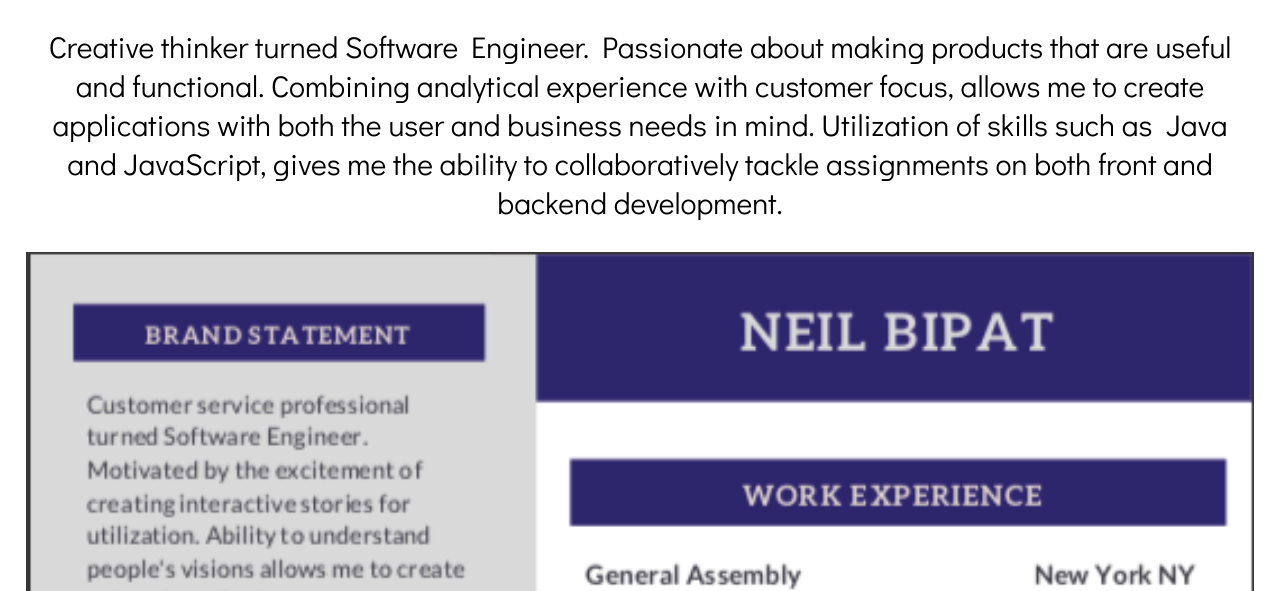
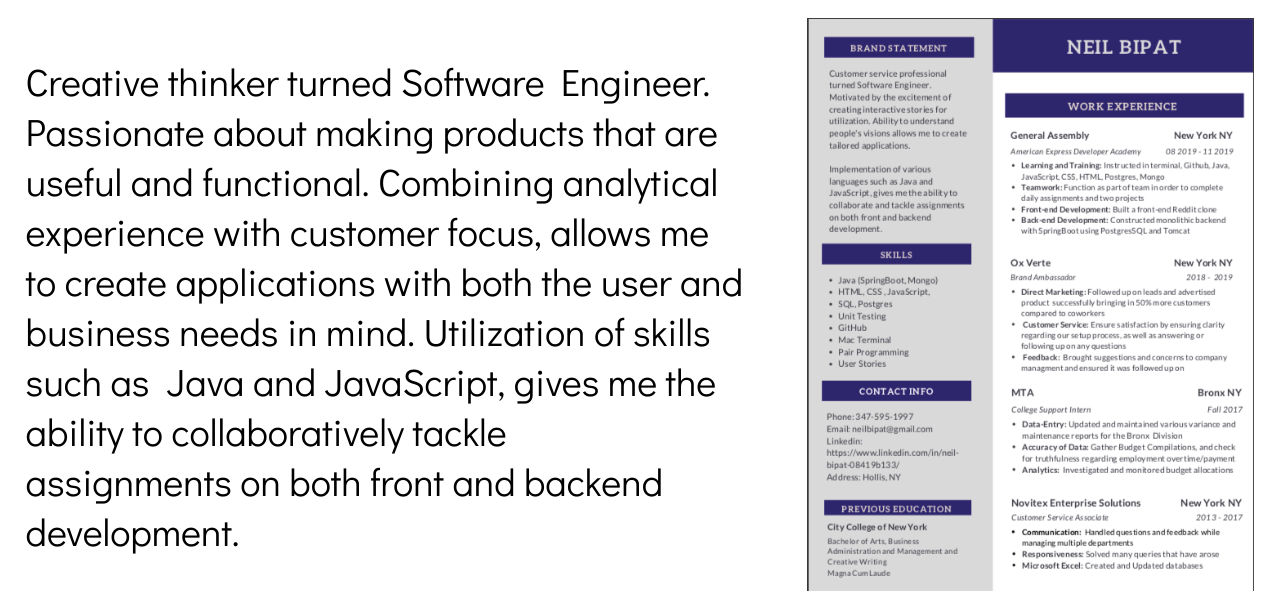
Before and after one commit to neilbipat/neilbipat, a plain HTML site: page index.html in a window 1280 px wide. Shown: the part 189-780 px from the top of the page. Drawn offline with Linux system fonts and the light colour scheme.

Commit message:
Added br display:block

```diff
--- a/css/style.css
+++ b/css/style.css
@@ -4,21 +4,32 @@ body {
   margin-right: 2%;
 }
 
-/* h1 and p will be cenered */
-h1, p {
-  text-align: center;
-}
-
 /* h1 */
 
 h1 {
 font-family: 'Cinzel', serif;
+ text-align: center;
+}
+
+br {
+  display: block;
+}
+
+#topParagraphDiv {
+  display: flex;
+  justify-content: center;
+  justify-content: space-around;
 }
 
 /* text-size */
 p {
-  font-size: 30px;
-    font-family: 'Didact Gothic', sans-serif;
+  font-size: 38px;
+  font-family: 'Didact Gothic', sans-serif;
+}
+
+/* mChildrenImgsDiv */
+.mChildrenImgsDiv {
+  width: 40%;
 }
 
 hr {
--- a/index.html
+++ b/index.html
@@ -31,29 +31,29 @@
   <div id="topParagraphDiv">
     <p>
       Creative thinker turned Software
-      Engineer. Passionate about making
-      products that are useful and
+      Engineer.<br> Passionate about making
+      products that are<br> useful and
       functional. Combining
-      analytical experience with
-      customer focus, allows me to
+      analytical<br> experience with
+      customer focus, allows me<br> to
       create applications with both
-      the user and business needs in
-      mind. Utilization of skills
+      the user and<br> business needs in
+      mind. Utilization of skills<br>
       such as  Java and JavaScript,
-      gives me the ability to
-      collaboratively tackle
+      gives me the<br> ability to
+      collaboratively tackle<br>
       assignments on both
       front and backend development.
     </p>
-  </div>
 
-  <!-- masterImgDiv -->
-  <div id="masterImgDiv">
-    <!--mChildren1  -->
-    <div class="mChildrenImgsDiv" id="mChildren1">
-      <img src="img/Resume-shot.png" alt="Landing Page" id="img1">
-      <div class="captions" id="caption1">Initially</div>
-    </div>
+
+        <!--mChildren1  -->
+        <div class="mChildrenImgsDiv" id="mChildren1">
+          <img src="img/Resume-shot.png" alt="Landing Page" id="img1">
+          <div class="captions" id="caption1">Initially</div>
+        </div>
+
+
 
   </div>
 
```
